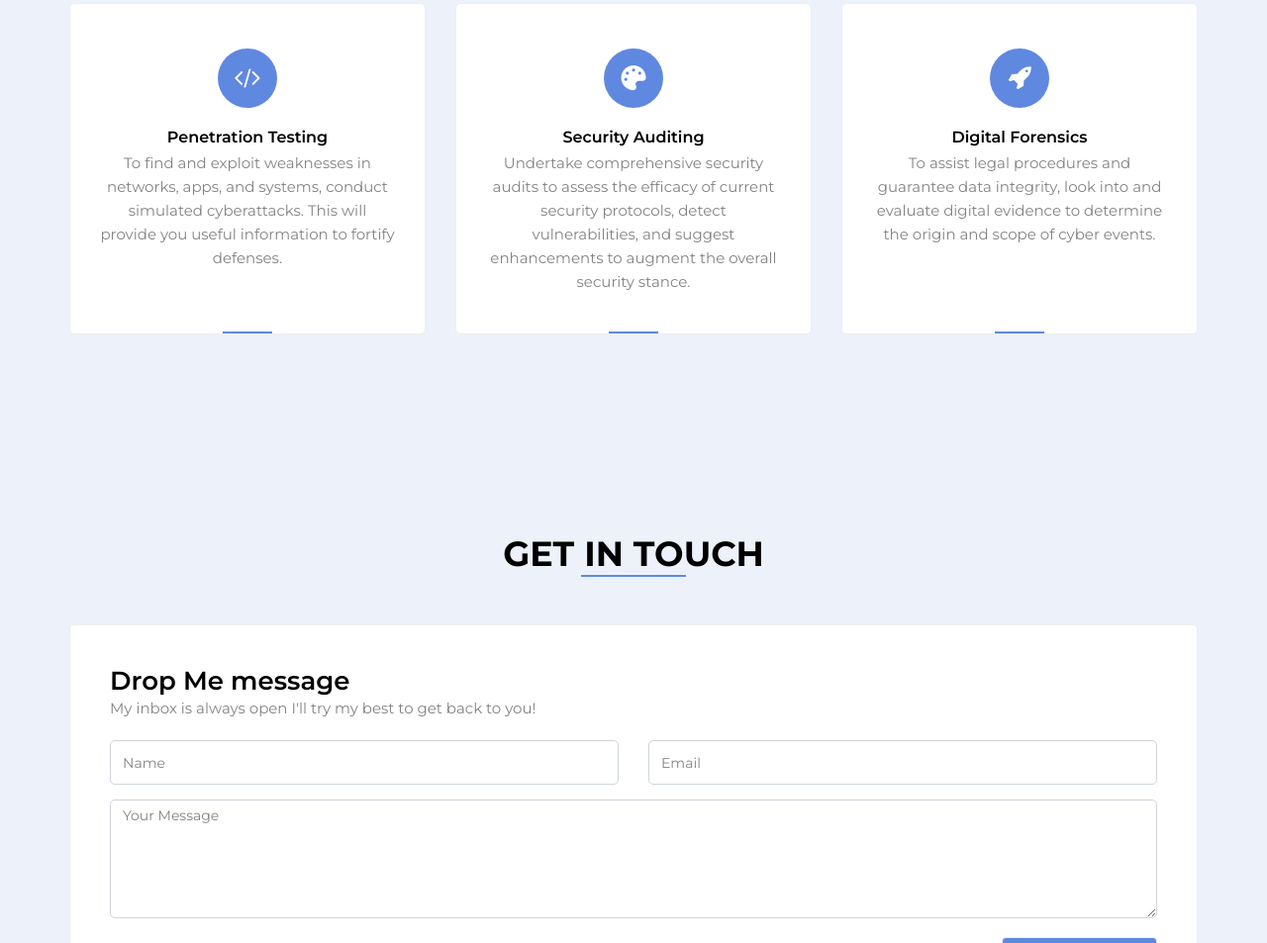
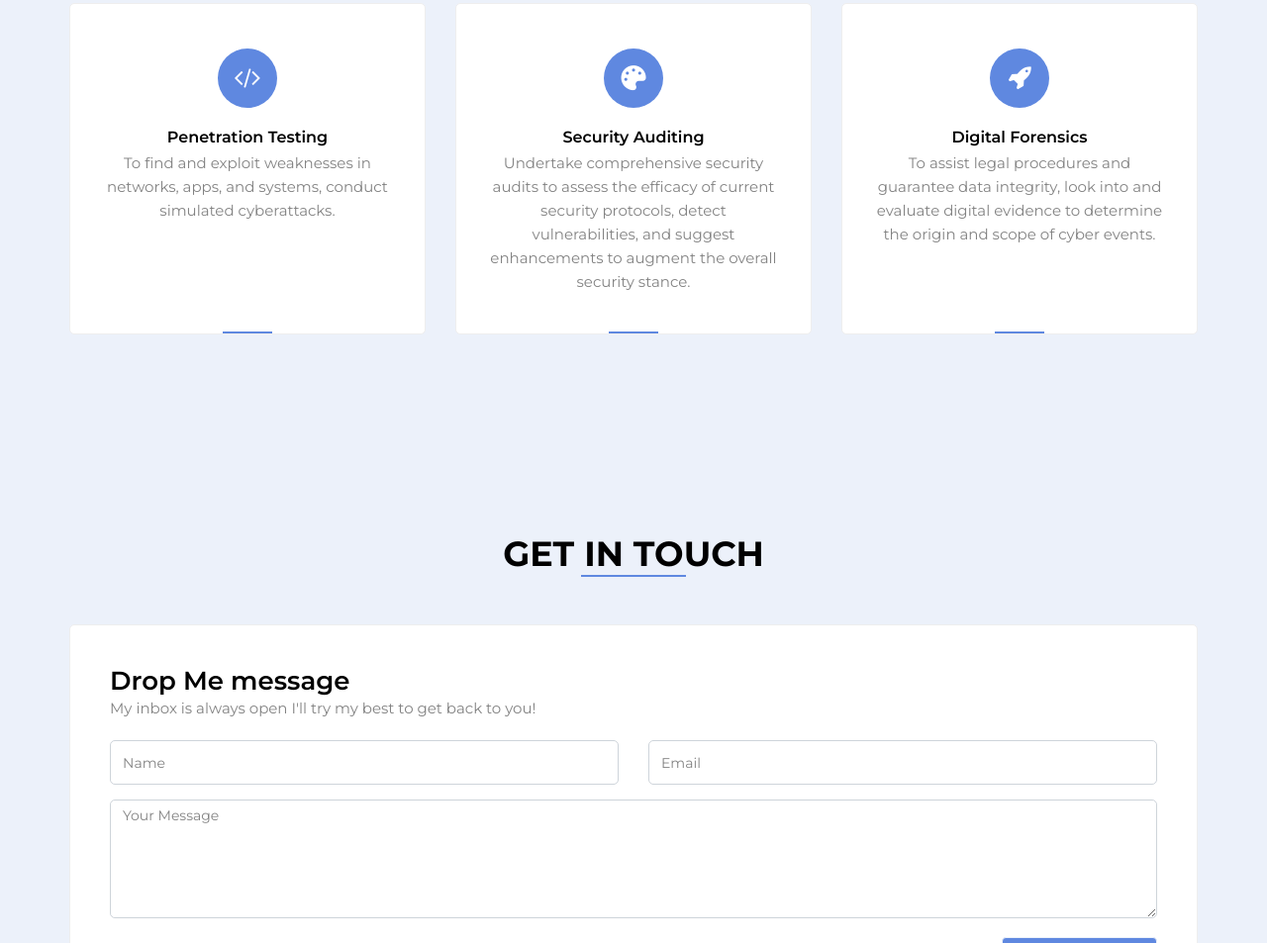
Before and after one commit to jayaram153/Jayaram, a plain HTML site: page index.html in a window 1280 px wide. Shown: the part 1864-2817 px from the top of the page at 99% size. Drawn offline with Linux system fonts and the light colour scheme.

Commit message:
Update index.html

```diff
--- a/index.html
+++ b/index.html
@@ -93,15 +93,15 @@
                         <h6>Here are My few Tech Stack I've been working:</h6>
                         <div class="skills-list">
                            <ul class="fa-ul">
-                              <li><span class="fa-li"><i class="fas fa-check-square"></i></span>Network Security</li>
+                              <li><span class="fa-li"><i class="fas fa-check-square"></i></span>Network Security   </li>
                               <li><span class="fa-li"><i class="fas fa-check-square"></i></span>Penetration Testing</li>
-                              <li><span class="fa-li"><i class="fas fa-check-square"></i></span>Digital Forensics</li>
+                              <li><span class="fa-li"><i class="fas fa-check-square"></i></span>Digital Forensics  </li>
 
                            </ul>
                            <ul class="fa-ul">
-                              <li><span class="fa-li"><i class="fas fa-check-square"></i></span>Cryptography</li>
+                              <li><span class="fa-li"><i class="fas fa-check-square"></i></span>Cryptography                      </li>
                               <li><span class="fa-li"><i class="fas fa-check-square"></i></span>Firewall and IDS/IPS Configuration</li>
-                              <li><span class="fa-li"><i class="fas fa-check-square"></i></span>Security Auditing</li>
+                              <li><span class="fa-li"><i class="fas fa-check-square"></i></span>Security Auditing                 </li>
                            </ul>
                         </div>
                      </div>
@@ -139,7 +139,7 @@
                   <div class="icon"><i class="fa fa-code"></i></div>
                   <h5>Penetration Testing</h5>
                   <p>To find and exploit weaknesses in networks, apps, and systems, conduct simulated cyberattacks.
-                     This will provide you useful information to fortify defenses.
+
                   </p>
                </div>
                <div class="box">
```
